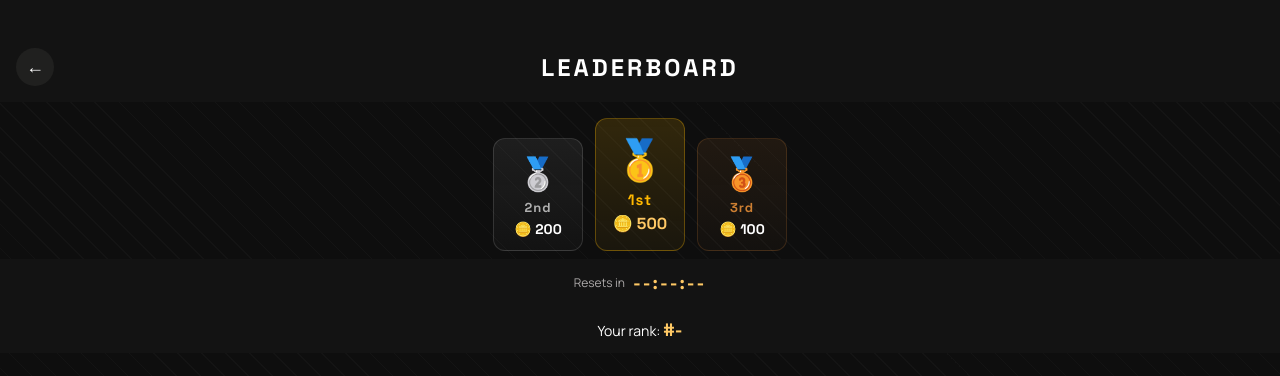
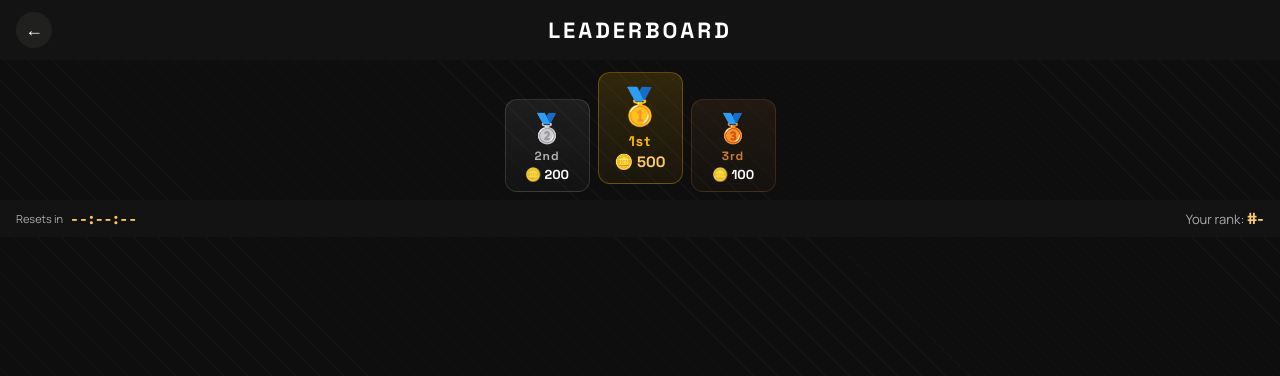
Before and after one commit to bobkaneus-svg/find-the-ball, a website: page public/index.html in a window 1280 px wide. Both pictures are taken after a click on the button "LEADERBOARD". Drawn offline with Linux system fonts and the light colour scheme; no server answers.

Commit message:
Leaderboard: compact layout, podium at top, timer+rank in one bar
- Screen starts at top (no centering), no wasted space
- Podium more compact (smaller medals, tighter padding)
- Gold podium elevated above silver/bronze
- Timer and rank merged into single info bar
- List takes all remaining space with scroll

Co-Authored-By: Claude Opus 4.6 (1M context) <noreply@anthropic.com>

```diff
--- a/public/index.html
+++ b/public/index.html
@@ -252,14 +252,15 @@
           <div class="podium-prize">&#129689; 100</div>
         </div>
       </div>
+      <div class="lb-info-bar">
         <div class="lb-timer-wrap">
           <span class="lb-timer-label" data-i18n="lb_resets_in">Resets in</span>
           <span class="lb-timer" id="lb-timer">--:--:--</span>
         </div>
-
         <div class="lb-user-rank" id="lb-user-rank">
           <span data-i18n="your_rank">Your rank: </span>
           <strong id="lb-my-rank">#-</strong>
+        </div>
       </div>
 
       <div class="lb-list" id="lb-list">
--- a/public/style.css
+++ b/public/style.css
@@ -1061,24 +1061,29 @@ body {
 }
 
 /* ============ LEADERBOARD ============ */
+#screen-leaderboard {
+  padding: 0;
+}
+
 .screen-header {
   display: flex;
   align-items: center;
   justify-content: space-between;
-  padding: var(--space-4);
-  padding-top: calc(var(--space-12) + var(--tg-safe-top, var(--safe-top)));
+  padding: var(--space-3) var(--space-4);
+  padding-top: calc(var(--space-3) + var(--tg-safe-top, var(--safe-top)));
   background: var(--surface-container-low);
+  flex-shrink: 0;
 }
 .screen-header h2 {
   font-family: 'Space Grotesk', sans-serif;
-  font-size: 24px;
+  font-size: 22px;
   font-weight: 700;
   letter-spacing: 3px;
 }
 
 .back-btn {
-  width: 38px;
-  height: 38px;
+  width: 36px;
+  height: 36px;
   border-radius: var(--radius-full);
   border: none;
   background: var(--surface-container-high);
@@ -1086,29 +1091,31 @@ body {
   font-size: 18px;
   cursor: pointer;
 }
-.spacer { width: 38px; }
+.spacer { width: 36px; }
 
 /* Podium */
 .lb-podium {
   display: flex;
   align-items: flex-end;
   justify-content: center;
-  gap: var(--space-3);
-  padding: var(--space-4) var(--space-4) var(--space-2);
+  gap: var(--space-2);
+  padding: var(--space-3) var(--space-4) var(--space-2);
+  flex-shrink: 0;
 }
 .podium-item {
   display: flex;
   flex-direction: column;
   align-items: center;
-  gap: 4px;
-  padding: var(--space-3) var(--space-4);
+  gap: 2px;
+  padding: var(--space-2) var(--space-3);
   border-radius: var(--radius-md);
-  min-width: 90px;
+  min-width: 85px;
 }
 .podium-item.gold {
   background: linear-gradient(180deg, rgba(255, 184, 0, 0.15), rgba(255, 184, 0, 0.05));
   border: 1px solid rgba(255, 184, 0, 0.3);
-  padding-bottom: var(--space-4);
+  padding-bottom: var(--space-3);
+  margin-bottom: var(--space-2);
 }
 .podium-item.silver {
   background: linear-gradient(180deg, rgba(176, 176, 176, 0.1), rgba(176, 176, 176, 0.03));
@@ -1118,58 +1125,62 @@ body {
   background: linear-gradient(180deg, rgba(205, 127, 50, 0.1), rgba(205, 127, 50, 0.03));
   border: 1px solid rgba(205, 127, 50, 0.2);
 }
-.podium-medal { font-size: 32px; }
-.podium-item.gold .podium-medal { font-size: 40px; }
+.podium-medal { font-size: 28px; }
+.podium-item.gold .podium-medal { font-size: 36px; }
 .podium-rank {
   font-family: 'Space Grotesk', sans-serif;
   font-weight: 700;
-  font-size: 13px;
+  font-size: 12px;
   color: var(--on-surface-variant);
   letter-spacing: 1px;
 }
-.podium-item.gold .podium-rank { color: var(--gold); font-size: 15px; }
+.podium-item.gold .podium-rank { color: var(--gold); font-size: 14px; }
 .podium-item.silver .podium-rank { color: var(--silver); }
 .podium-item.bronze .podium-rank { color: var(--bronze); }
 .podium-prize {
   font-family: 'Space Grotesk', sans-serif;
   font-weight: 700;
-  font-size: 14px;
+  font-size: 13px;
   color: var(--on-surface);
 }
-.podium-item.gold .podium-prize { font-size: 16px; color: var(--primary); }
-
+.podium-item.gold .podium-prize { font-size: 15px; color: var(--primary); }
+
+/* Timer + Rank bar */
+.lb-info-bar {
+  display: flex;
+  align-items: center;
+  justify-content: space-between;
+  padding: var(--space-2) var(--space-4);
+  background: var(--surface-container-low);
+  flex-shrink: 0;
+}
 .lb-timer-wrap {
   display: flex;
   align-items: center;
-  justify-content: center;
   gap: var(--space-2);
-  padding: var(--space-3) var(--space-4);
-  background: var(--surface-container-low);
 }
 .lb-timer-label {
   font-family: 'Manrope', sans-serif;
-  font-size: 12px;
+  font-size: 11px;
   color: var(--on-surface-variant);
 }
 .lb-timer {
   font-family: 'Space Grotesk', sans-serif;
-  font-size: 18px;
+  font-size: 16px;
   font-weight: 700;
   color: var(--primary);
   letter-spacing: 2px;
 }
 
 .lb-user-rank {
-  text-align: center;
-  padding: var(--space-3);
-  background: var(--surface-container-low);
-  font-family: 'Manrope', sans-serif;
-  font-size: 14px;
+  font-family: 'Manrope', sans-serif;
+  font-size: 13px;
+  color: var(--on-surface-variant);
 }
 .lb-user-rank strong {
   color: var(--primary);
   font-family: 'Space Grotesk', sans-serif;
-  font-size: 18px;
+  font-size: 16px;
 }
 
 .lb-list {
```
Lines whose indentation alone changed are shown as unchanged.
